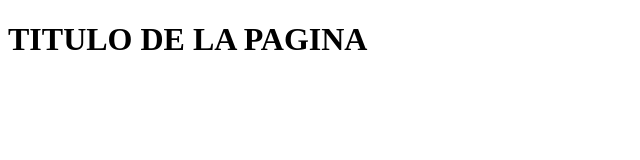
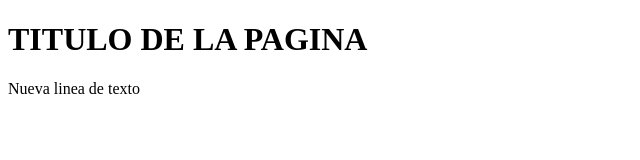
Before and after one commit to jclacon/proyectovsc2, a plain HTML site: page index.html in a window 1280 px wide. Shown: the whole page, without its empty margins (0-640 px from the left). Drawn offline with Linux system fonts and the light colour scheme.

Commit message:
Update index.html

```diff
--- a/index.html
+++ b/index.html
@@ -8,5 +8,6 @@
 </head>
 <body>
     <h1>TITULO DE LA PAGINA</h1>
+    <p1>Nueva linea de texto</p1>
 </body>
 </html>
```
